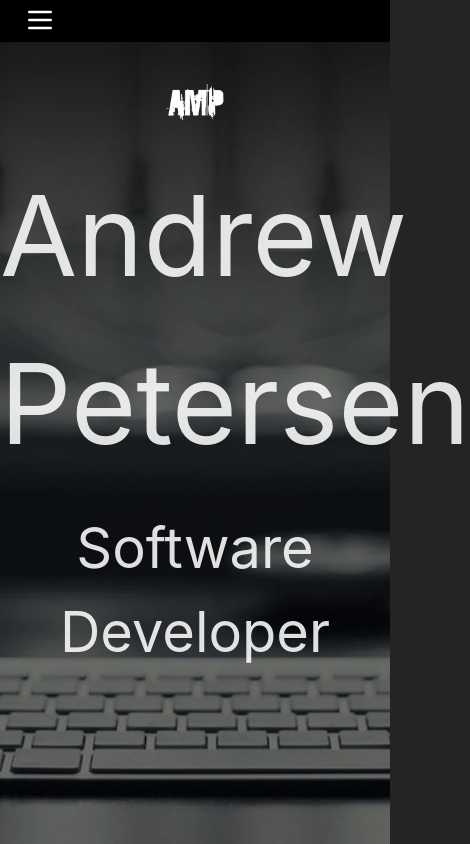
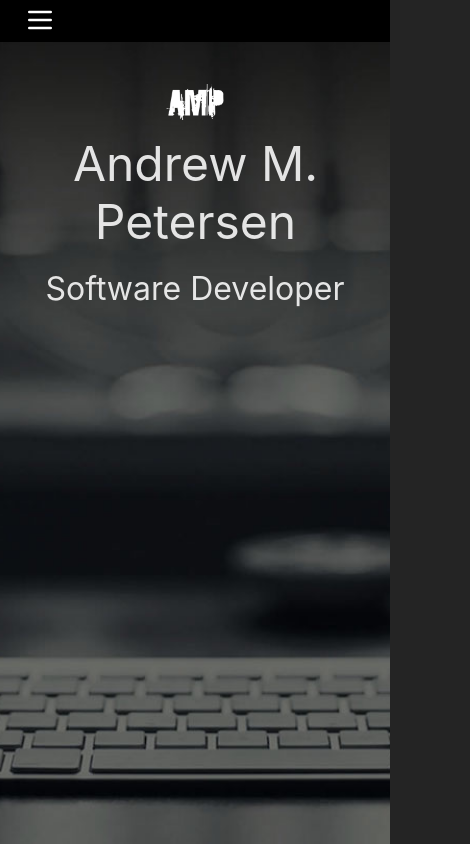
Before and after one commit to AndyPetersen90/my-portfolio, a React (Vite) app: page / in a window 390 px wide. Shown: the top 844 px of the page, 470 px wide, since content can reach past the window. Built offline with nearby package versions, Linux system fonts and the light colour scheme.

Commit message:
Home page responsiveness

```diff
--- a/src/components/Home.tsx
+++ b/src/components/Home.tsx
@@ -1,16 +1,67 @@
+// function HomeSection() {
+//   return (
+//     <section className="min-h-screen bg-cover bg-center relative" style={{ backgroundImage: "url('background1.jpeg')" }} id="home-section">
+//       <div className="mb-[20%] md:mb-[15%] sm:mb-[10%]">
+//         <img className="block mx-auto w-[15%] md:w-[20%] sm:w-[30%] pt-[10vh]" src="Logo-White.jpeg" alt="Logo" />
+//         <h1
+//           className="text-center mt-[8%] mb-0 pb-0 max-w-[90%] mx-auto break-words transform scale-[0.94] animate-[scale_4s_cubic-bezier(0.40,_1,_0.5,_1)_forwards]"
+//           style={{
+//             fontSize: "clamp(2rem, 10vw, 10rem)",
+//             lineHeight: "1.2",
+//           }}
+//         >
+//           Andrew M. Petersen
+//         </h1>
+//         <h2
+//           className="text-center mt-[5%] mb-0 pt-[5%] max-w-[90%] mx-auto break-words leading-tight"
+//           style={{
+//             fontSize: "clamp(1.5rem, 8vw, 4.5rem)",
+//             lineHeight: "1.2",
+//           }}
+//         >
+//           Software Developer
+//         </h2>
+//       </div>
+//     </section>
+//   );
+// }
+
+// export default HomeSection;
 function HomeSection() {
   return (
     <section
       className="min-h-screen bg-cover bg-center relative"
-      style={{ backgroundImage: "url('background1.jpeg')", height: "100vh" }}
+      style={{
+        backgroundImage: "url('background1.jpeg')",
+        backgroundSize: "cover", // Ensures the background covers the entire section
+        backgroundPosition: "center",
+      }}
       id="home-section"
     >
-      <div className="mb-[30%]">
-        <img className="block mx-auto w-[15%] pt-[10vh]" src="Logo-White.jpeg" alt="Logo" />
-        <h1 className="text-center text-[700%] mt-[8%] mb-0 pb-0 transform scale-[0.94] animate-[scale_4s_cubic-bezier(0.40,_1,_0.5,_1)_forwards]">
-          Andrew Petersen
+      <div className="mb-[20%] md:mb-[15%] sm:mb-[10%]">
+        <img className="block mx-auto w-[15%] md:w-[20%] sm:w-[30%] pt-[10vh]" src="Logo-White.jpeg" alt="Logo" />
+
+        {/* Name with Animation */}
+        <h1
+          className="text-center mt-[4%] mb-0 pb-0 max-w-[90%] mx-auto break-words transform scale-[0.94] animate-[scale_4s_cubic-bezier(0.40,_1,_0.5,_1)_forwards]"
+          style={{
+            fontSize: "clamp(3rem, 8vw, 8rem)", // Dynamically adjusted for larger screens
+            lineHeight: "1.2",
+          }}
+        >
+          Andrew M. Petersen
         </h1>
-        <h2 className="text-center text-[350%] m-0 pt-[5%]">Software Developer</h2>
+
+        {/* Career Title */}
+        <h2
+          className="text-center mb-0 pt-[5%] max-w-[90%] mx-auto break-words leading-tight"
+          style={{
+            fontSize: "clamp(2rem, 6vw, 4.5rem)", // Dynamically adjusted for career title
+            lineHeight: "1.2",
+          }}
+        >
+          Software Developer
+        </h2>
       </div>
     </section>
   );
```
